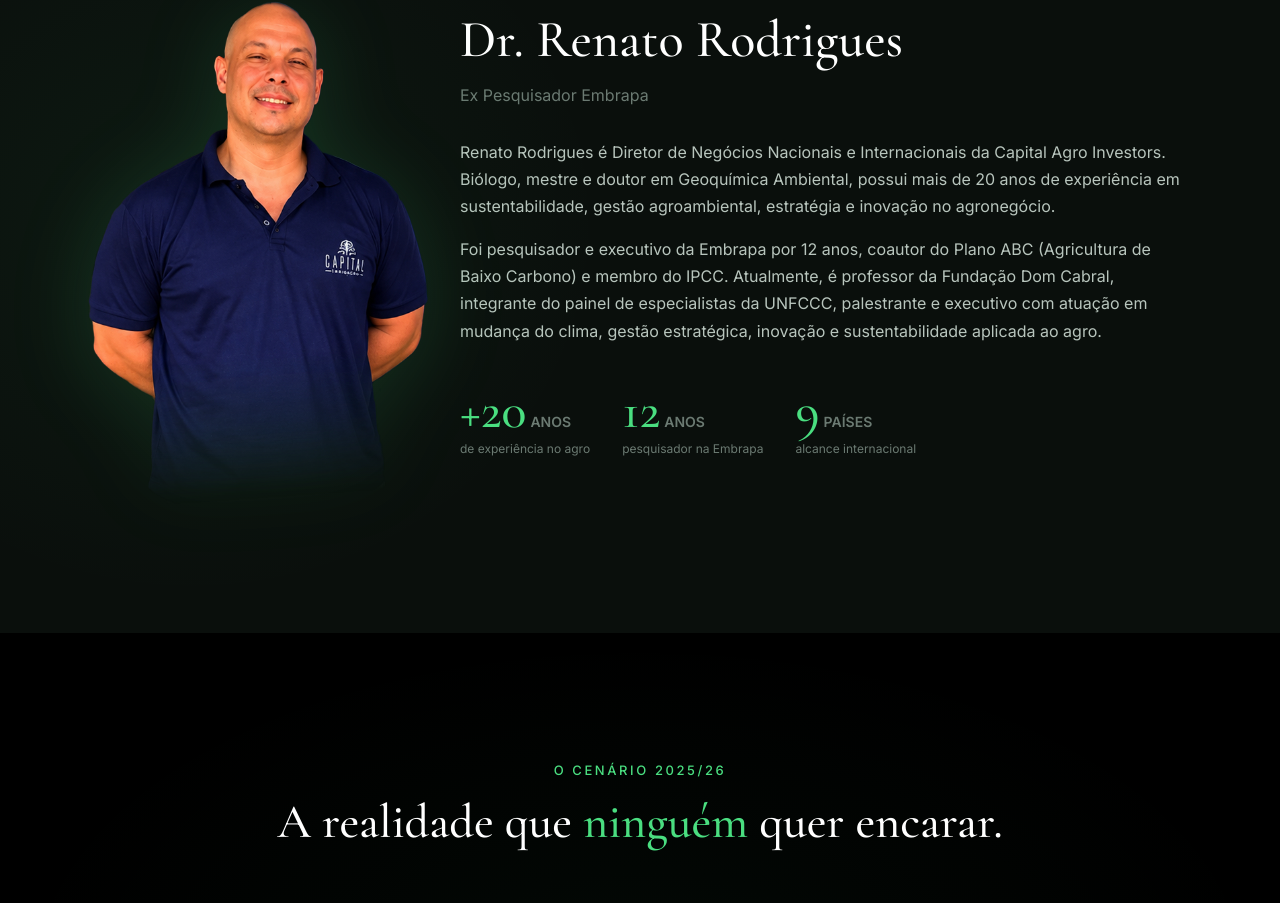
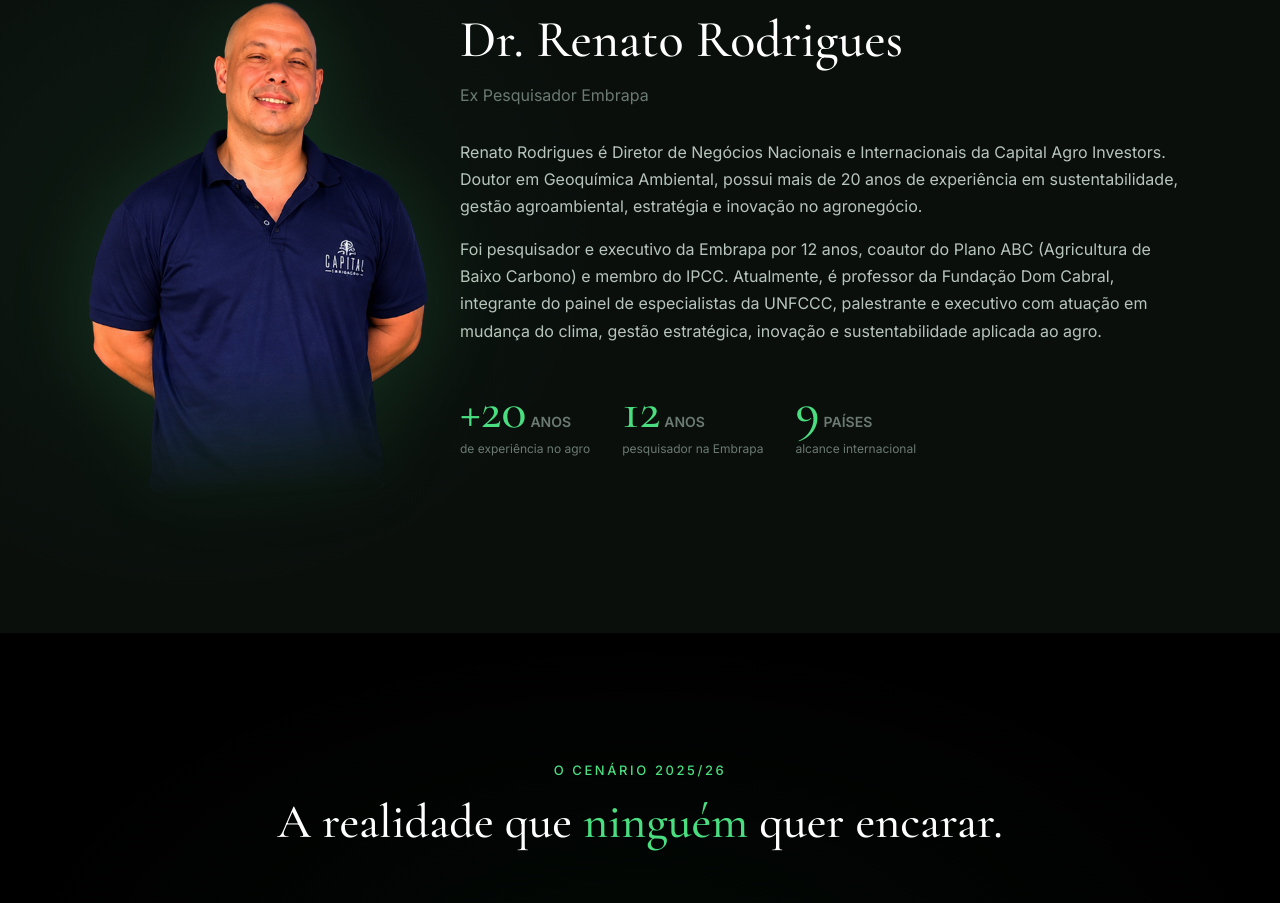
Before and after one commit to CapitalAhroInvestors/lp-workshop-fazenda, a Next.js app: page / in a window 1280 px wide. Shown: the part 1047-1950 px from the top of the page. Built offline with nearby package versions, Linux system fonts and the light colour scheme; no server answers.

Commit message:
Remove biologo title, keep only Doutor em Geoquimica Ambiental

```diff
--- a/components/sections/Authority.tsx
+++ b/components/sections/Authority.tsx
@@ -7,7 +7,7 @@
 import AnimateIn, { containerVariants, itemVariants } from '@/components/ui/AnimateIn'
 
 const BIO_PARAGRAPHS = [
-  'Renato Rodrigues é Diretor de Negócios Nacionais e Internacionais da Capital Agro Investors. Biólogo, mestre e doutor em Geoquímica Ambiental, possui mais de 20 anos de experiência em sustentabilidade, gestão agroambiental, estratégia e inovação no agronegócio.',
+  'Renato Rodrigues é Diretor de Negócios Nacionais e Internacionais da Capital Agro Investors. Doutor em Geoquímica Ambiental, possui mais de 20 anos de experiência em sustentabilidade, gestão agroambiental, estratégia e inovação no agronegócio.',
   'Foi pesquisador e executivo da Embrapa por 12 anos, coautor do Plano ABC (Agricultura de Baixo Carbono) e membro do IPCC. Atualmente, é professor da Fundação Dom Cabral, integrante do painel de especialistas da UNFCCC, palestrante e executivo com atuação em mudança do clima, gestão estratégica, inovação e sustentabilidade aplicada ao agro.',
 ]
 
```
